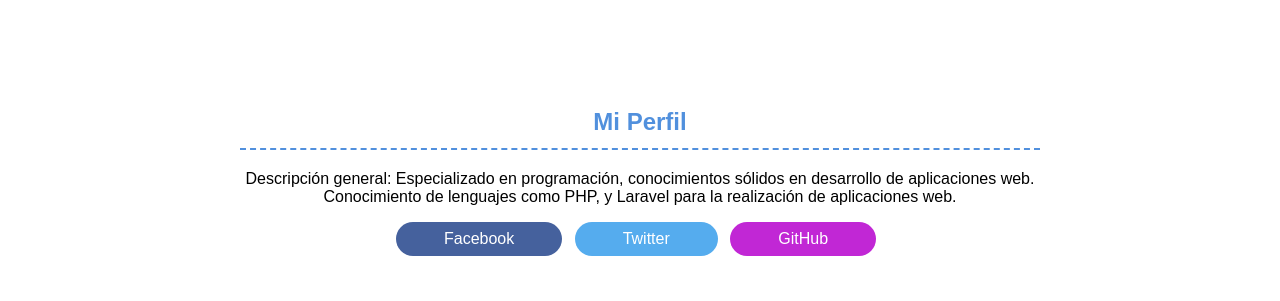
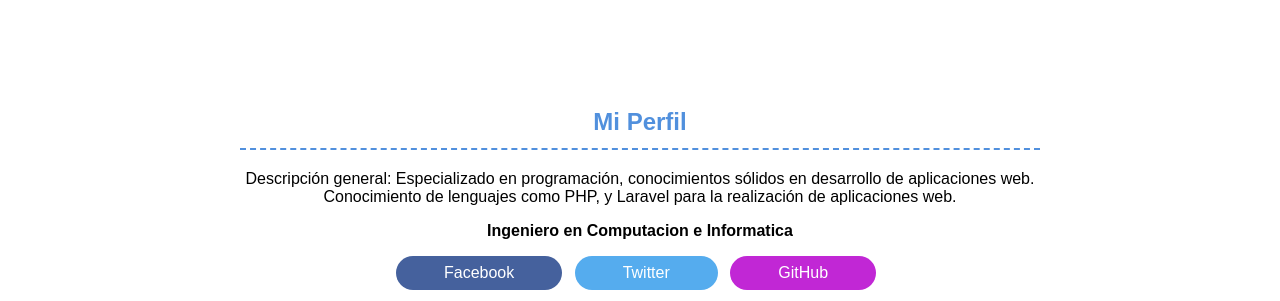
Before and after one commit to NoLE/nole.github.io, a plain HTML site: page index.html in a window 1280 px wide. Shown: the part 432-733 px from the top of the page. Drawn offline with Linux system fonts and the light colour scheme.

Commit message:
Ingeniero

```diff
--- a/index.html
+++ b/index.html
@@ -37,6 +37,7 @@
 		<div class="u-containerDefault">
 			<h2 class="Profile-title u-title">Mi Perfil</h2>
 			<p class="Profile-description">Descripción general: Especializado en programación, conocimientos sólidos en desarrollo de aplicaciones web. Conocimiento de lenguajes como PHP, y Laravel para la realización de aplicaciones web.</p>
+			<p class="Profile-description"><strong>Ingeniero en Computacion e Informatica</strong></p>
 			<a class="Profile-link facebook" href="https://www.facebook.com/lito.saezz" target="_blank">Facebook</a>
 			<a class="Profile-link twitter" href="https://twitter.com/LitoZona" target="_blank">Twitter</a>
 			<a class="Profile-link github" href="https://github.com/NoLE" target="_blank">GitHub</a>
```
